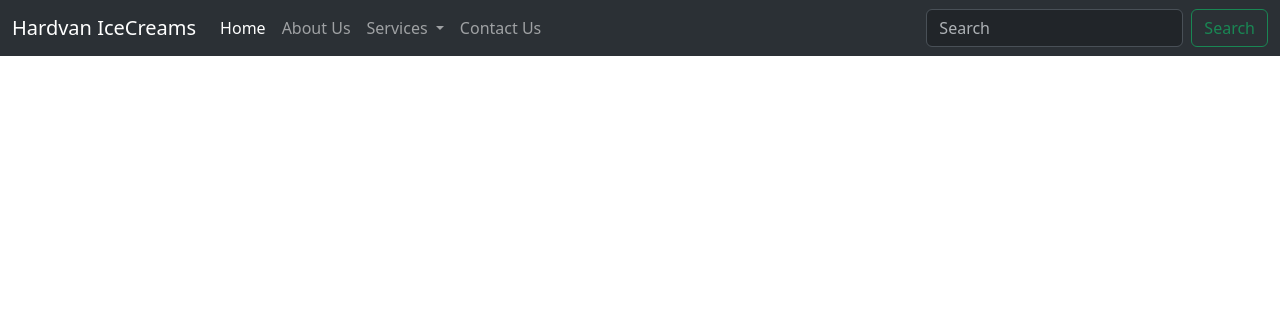
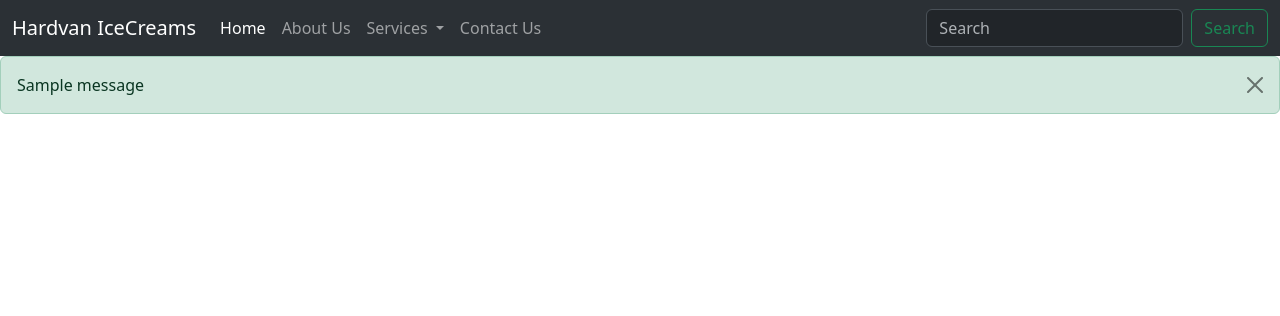
Before and after one commit to Hardvan/Learning-Django, a Django app: page /about in a window 1280 px wide. Shown: the top 316 px of the page. Run offline with Django 4.2, Linux system fonts and the light colour scheme; one stand-in notice (Sample message) is shown.

Commit message:
Add messages feature (alerts)

```diff
--- a/Hello/settings.py
+++ b/Hello/settings.py
@@ -11,6 +11,10 @@ https://docs.djangoproject.com/en/4.2/ref/settings/
 """
 
 from pathlib import Path
+
+# For displaying messages
+from django.contrib.messages import constants as messages
+
 
 # Build paths inside the project like this: BASE_DIR / 'subdir'.
 BASE_DIR = Path(__file__).resolve().parent.parent
--- a/home/views.py
+++ b/home/views.py
@@ -1,6 +1,9 @@
 from django.shortcuts import render, HttpResponse
 from datetime import datetime
 from home.models import Contact
+
+# For displaying messages
+from django.contrib import messages
 
 # render is used for static files
 
@@ -16,6 +19,8 @@ def index(request):
         "variable2": "I am variable2",
         "variable3": "I am variable3",
     }
+
+    # messages.success(request, "This is a test message")
 
     # Render the index.html file in the templates folder
     return render(request, "index.html", context)
@@ -47,4 +52,6 @@ def contact(request):
         # Save the contact object to the database
         contact.save()
 
+        messages.success(request, "Your message has been sent!")
+
     return render(request, "contact.html")
--- a/templates/base.html
+++ b/templates/base.html
@@ -80,6 +80,22 @@
       </div>
     </nav>
 
+    {% if messages %} {% for message in messages %}
+    <div
+      class="alert alert-{{message.tags}} alert-dismissible fade show my-0"
+      role="alert"
+    >
+      {{message}}
+      <button
+        type="button"
+        class="btn-close"
+        data-bs-dismiss="alert"
+        aria-label="Close"
+      ></button>
+    </div>
+    {% endfor %} {% endif %}
+
+    <!-- Body Block -->
     {% block body %} {% endblock body %}
 
     <!-- Bootstrap JS -->
```
Also changed, not shown: db.sqlite3.
